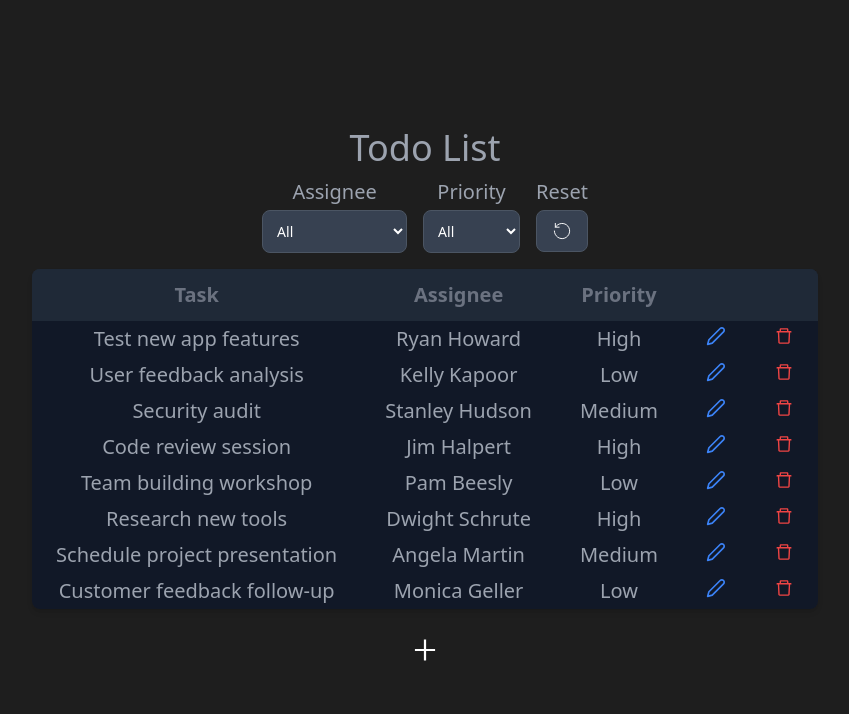
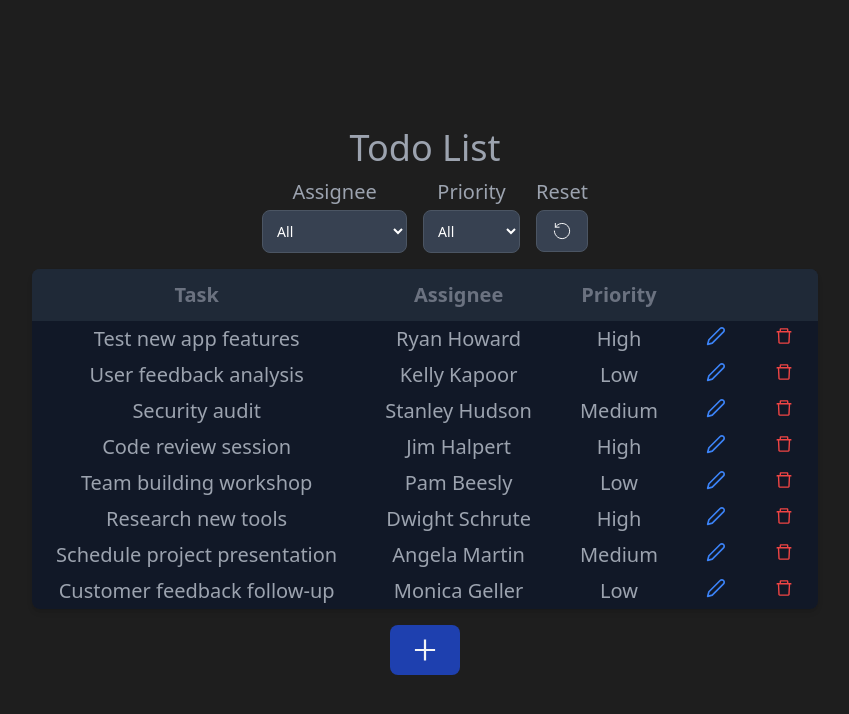
Before and after one commit to shlomiNugarker/Todo-List-React-Application, a React (Vite) app: page / in a window 1280 px wide. Shown: the top 714 px of the page, without its empty margins (215-1064 px from the left). Built offline with nearby package versions, Linux system fonts and the light colour scheme.

Commit message:
save to storage

```diff
--- a/src/App.tsx
+++ b/src/App.tsx
@@ -1,4 +1,4 @@
-import { useMemo, useState } from "react";
+import { useEffect, useMemo, useState } from "react";
 import { Priority, Task } from "./interfaces/Task";
 import TodoListTable from "./cmps/TodoListTable";
 import TaskFormModal from "./cmps/TaskFormModal";
@@ -9,13 +9,22 @@ import { SortingState } from "@tanstack/react-table";
 import { TaskFilters } from "./cmps/TaskFilters";
 
 function App() {
-  const [tasks, setTasks] = useState<Task[]>(tasksData as Task[]);
+  const [tasks, setTasks] = useState<Task[]>(() => {
+    const savedTasks = localStorage.getItem("tasks");
+    return savedTasks && savedTasks.length > 2
+      ? JSON.parse(savedTasks)
+      : tasksData;
+  });
   const [taskToEdit, setTaskToEdit] = useState<Task | null>(null);
   const [taskToDelete, setTaskToDelete] = useState<Task | null>(null);
   const [sorting, setSorting] = useState<SortingState>([]);
   const [assigneeFilter, setAssigneeFilter] = useState<string>("All");
   const [priorityFilter, setPriorityFilter] = useState<Priority>("All");
   const emptyTask: Task = { task: "", assignee: "", priority: "Low" };
+
+  useEffect(() => {
+    localStorage.setItem("tasks", JSON.stringify(tasks));
+  }, [tasks]);
 
   const filteredTasks = useMemo(() => {
     return tasks
@@ -77,8 +86,8 @@ function App() {
 
   return (
     <>
-      <main className="min-h-screen flex justify-center items-center p-4">
-        <div className="flex justify-center items-center flex-col ">
+      <main className="h-screen flex justify-center items-center p-4">
+        <div className="flex justify-center items-center flex-col h-full">
           <h1 className="mb-2 text-4xl font-medium leading-tight text-gray-400">
             Todo List
           </h1>
@@ -103,7 +112,7 @@ function App() {
             onClick={() => {
               setTaskToEdit(emptyTask);
             }}
-            className="mt-4 block text-white hover:bg-blue-800 focus:ring-4 focus:outline-none  font-medium rounded-lg text-sm px-5 py-2.5 text-center bg-blue-600hover:bg-blue-70 focus:ring-blue-800"
+            className="mt-4 block text-gray-100 bg-blue-800 hover:bg-blue-600 focus:ring-4 focus:outline-none  font-medium rounded-lg text-sm px-5 py-2.5 text-center bg-blue-600hover:bg-blue-70 focus:ring-blue-800"
             type="button"
           >
             <svg
```
